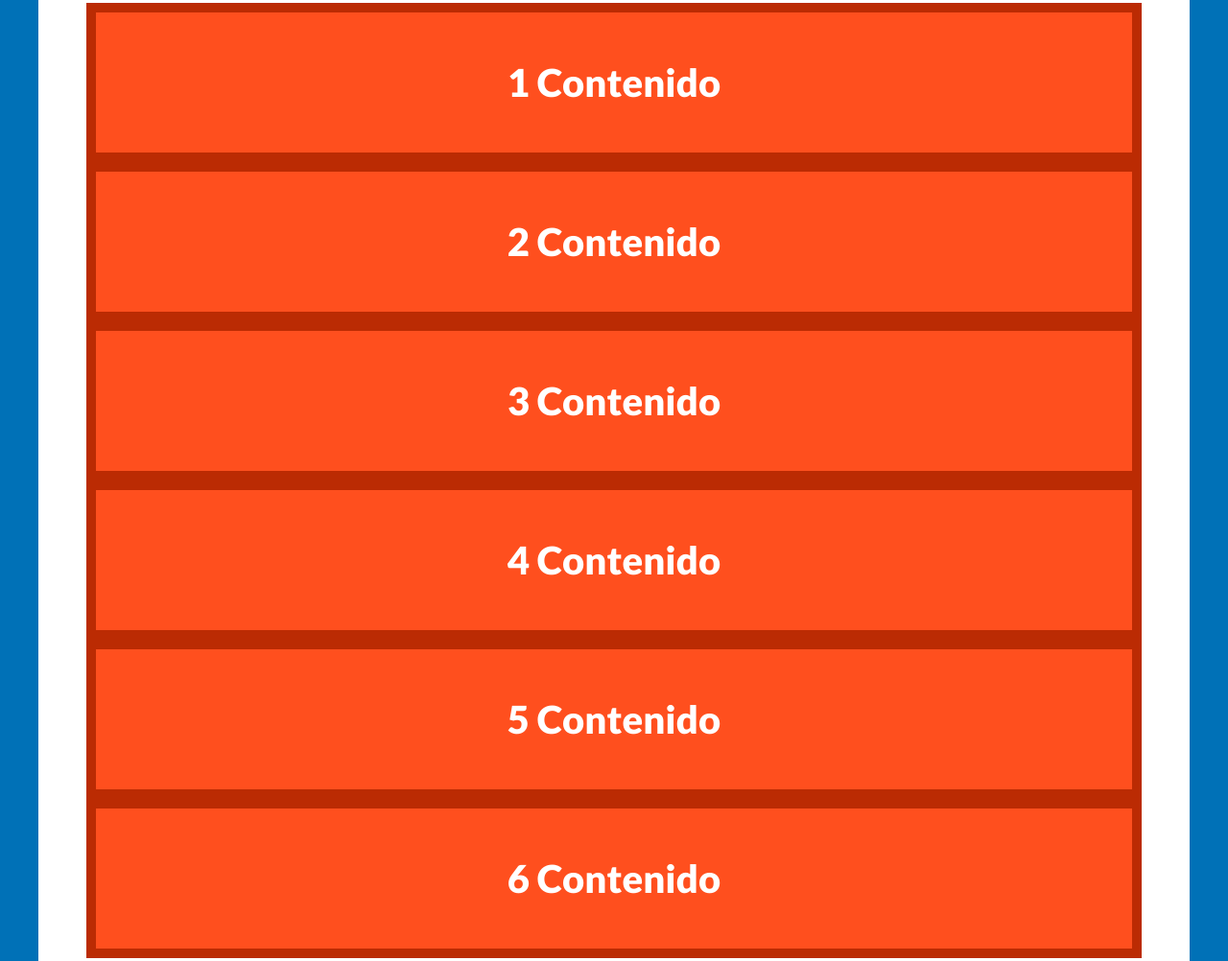
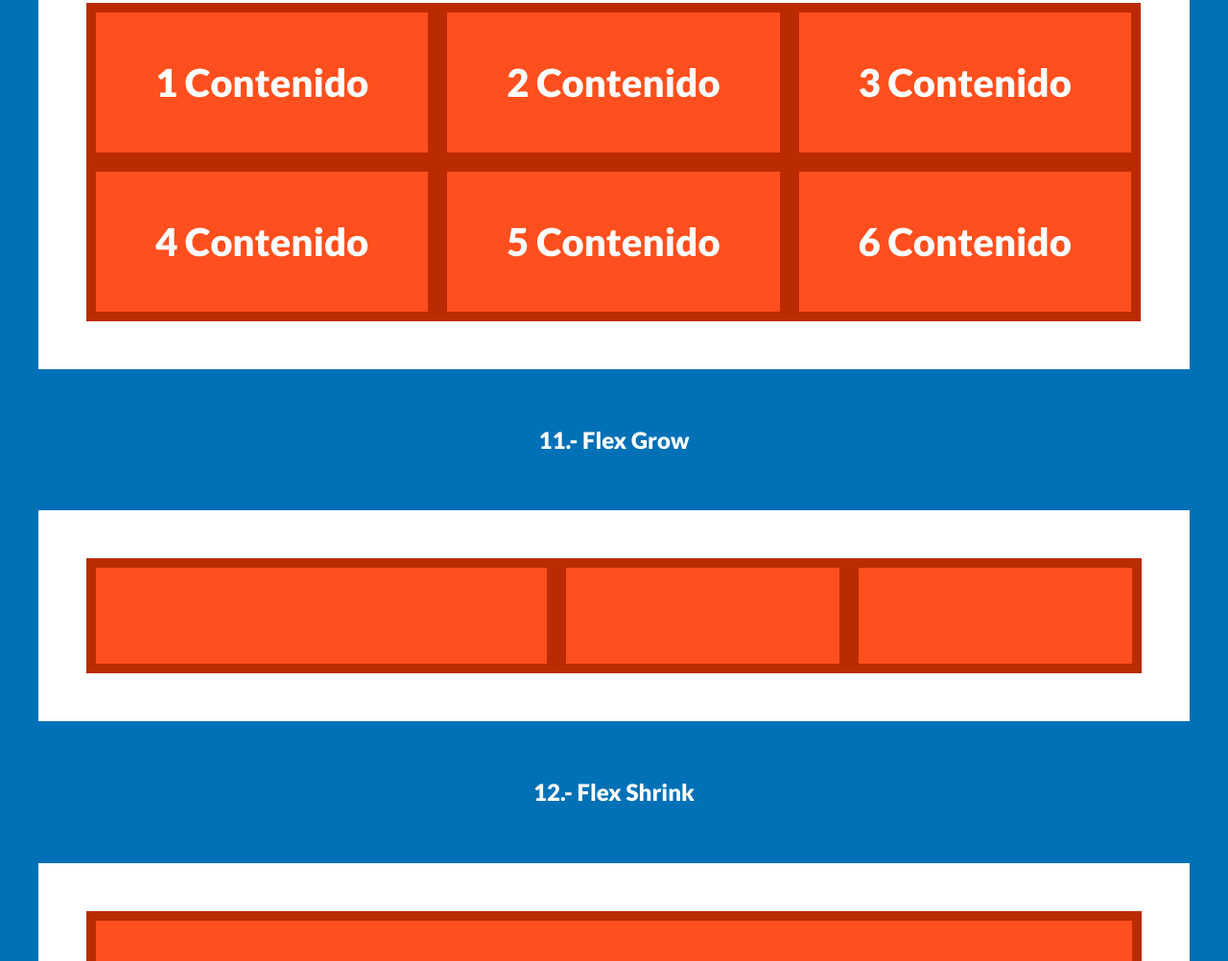
Before and after one commit to lpablos/basic-flexbox, a plain HTML site: page index.html in a window 1280 px wide. Shown: the part 6542-7544 px from the top of the page at 96% size. Drawn offline with Linux system fonts and the light colour scheme.

Commit message:
Apredizaje con factor de crecimiento con la propiedad flex-grow

```diff
--- a/css/style.css
+++ b/css/style.css
@@ -208,3 +208,37 @@ h1, h2 {
 {
     flex-basis: calc(25% - 1rem);
 }
+
+.d-flex-10{
+    /*
+    flex-grap.- permite el brinco de los hijo
+    donde del contenedor pardes,
+    cuando estos no quepan en el contendor
+    */
+    display: flex;
+    flex-wrap: wrap;
+
+}
+
+.d-flex-10 .box{
+    flex-basis: 33.3%;
+}
+
+.d-flex-11{
+    display: flex;
+}
+
+/* Factor de cremiendo o cajas flexibles al ancho */
+.d-flex-11 .box{
+    flex-grow: 1;
+
+}
+
+.d-flex-11 .box:nth-child(1){
+    flex-grow: 2;
+}
+
+.d-flex-11 .box:nth-child(2),
+.d-flex-11 .box:nth-child(3){
+    flex-grow: 1;
+}
```
